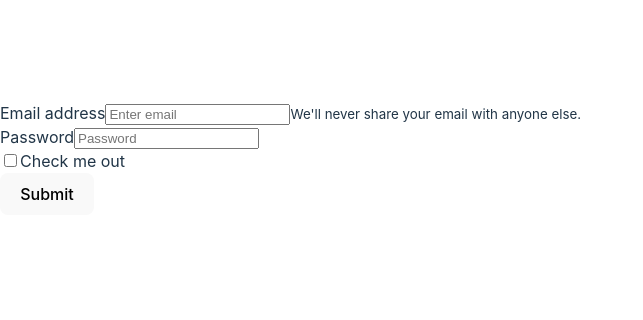
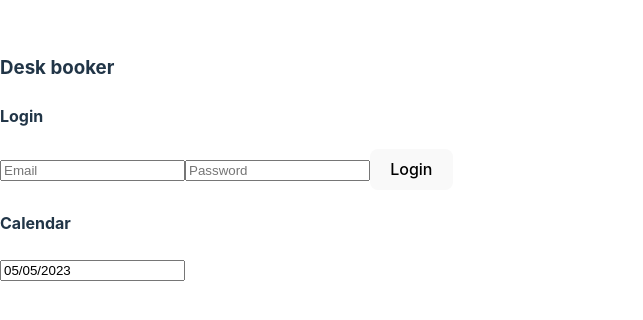
Before and after one commit to robertwilkinson9/ts-reserve-assets, a React (Vite) app: page / in a window 1280 px wide. Shown: the part 242-562 px from the top of the page, without its empty margins (0-643 px from the left). Built offline with nearby package versions, Linux system fonts and the light colour scheme.

Commit message:
making a start on a booking system

```diff
--- a/package.json
+++ b/package.json
@@ -14,6 +14,7 @@
     "bootstrap": "^5.2.3",
     "react": "^18.2.0",
     "react-bootstrap": "^2.7.4",
+    "react-datepicker": "^4.11.0",
     "react-dom": "^18.2.0",
     "react-icons": "^4.8.0"
   },
--- a/src/App.tsx
+++ b/src/App.tsx
@@ -1,5 +1,23 @@
-import { useState } from 'react'
+import React, { useState } from "react";
 
+import { Header } from './components/header'
+import { Calendar } from './components/calendar'
+//import { Login } from './components/login'
+import { Login } from './components/combined'
+
+export const App = () => {
+   return (
+     <>
+     <Header />
+     <h4> Login </h4>
+     <Login />
+     <h4> Calendar </h4>
+     <Calendar />
+     </>
+   );
+}
+
+{ /*
 import { BasicExample }  from './components/form'
 
 export const App = () => {
@@ -9,9 +27,11 @@ export const App = () => {
      </>
    );
 }
+*/ }
 
 { /*
 import Login from './components/login'
+import Login from './components/combined'
 
 export const App = () => {
    return (
@@ -20,7 +40,9 @@ export const App = () => {
      </>
    );
 }
+*/ }
 
+{ /*
 export const App = () => {
    return (
      <>
--- /dev/null
+++ b/src/components/calendar.tsx
@@ -0,0 +1,16 @@
+import React, { useState } from "react";
+import DatePicker from "react-datepicker";
+
+import "react-datepicker/dist/react-datepicker.css";
+
+// CSS Modules, react-datepicker-cssmodules.css
+// import 'react-datepicker/dist/react-datepicker-cssmodules.css';
+
+export const Calendar = () => {
+  const [startDate, setStartDate] = useState(new Date());
+  return (
+    <DatePicker selected={startDate} onChange={(date) => setStartDate(date)} />
+  );
+};
+
+export default Calendar
--- a/src/components/form.tsx
+++ b/src/components/form.tsx
@@ -26,6 +26,4 @@ export const BasicExample = () => {
   );
 }
 
-{ /*
-export default BasicExample;
-*/ }
+export default BasicExample
--- /dev/null
+++ b/src/components/header.tsx
@@ -0,0 +1,11 @@
+import React from "react";
+
+export const Header = () => {
+ return (
+    <>
+    <h3>Desk booker</h3>
+    </>
+  )
+};
+
+export default Header
```
Also changed, not shown: src/components/desks.tsx (added, +51 -0 lines), src/components/test1.ts (added, +21 -0 lines), 1 other file (tests, documents, lock files or other folders).
